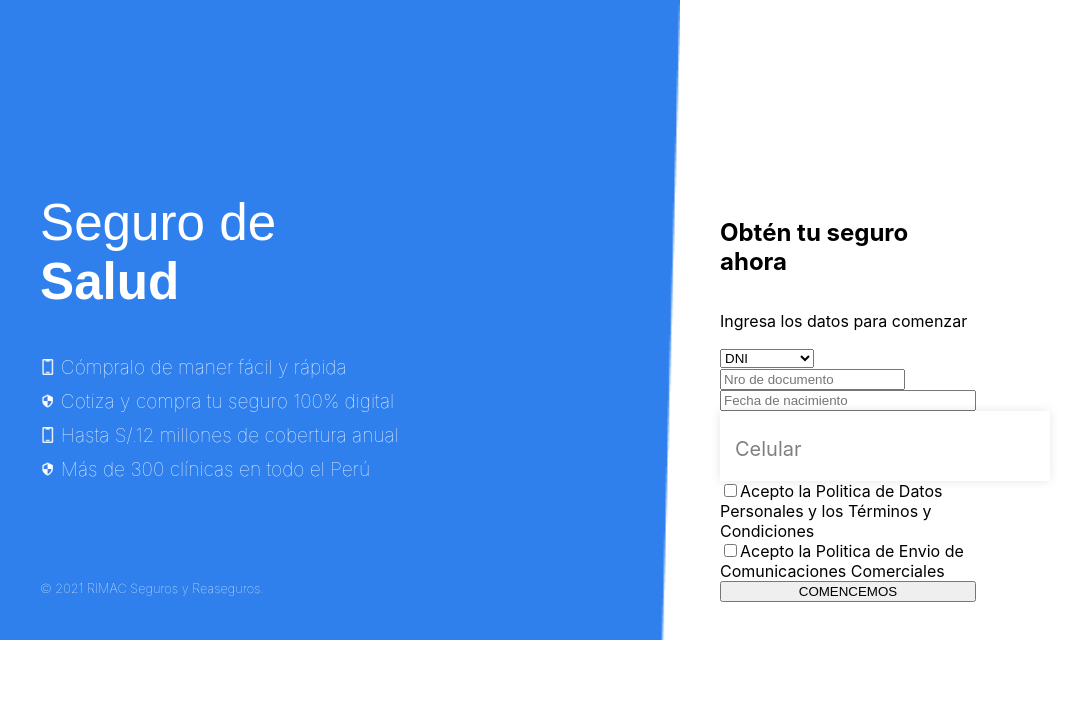
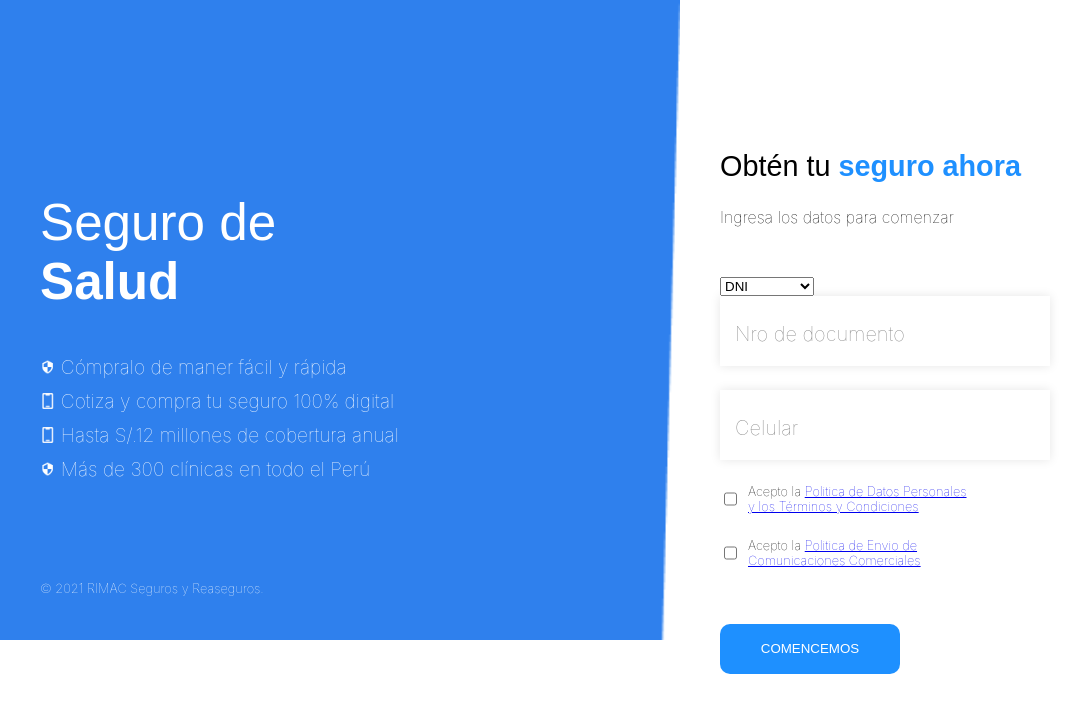
Before and after one commit to christopher77/cotizador, a React (Create React App) app: page / in a window 1280 px wide. Shown: the top 712 px of the page, without its empty margins (0-1085 px from the left). Built offline with nearby package versions, Linux system fonts and the light colour scheme.

Commit message:
Add simpleinput component

```diff
--- a/src/components/Description/Description.tsx
+++ b/src/components/Description/Description.tsx
@@ -9,11 +9,11 @@ const Description:FunctionComponent<{children?:ReactNode}>=({children})=>{
       <h1 className={styles.Description__title}>Seguro de <br></br><strong>Salud</strong></h1>
 
       <ul className={styles.Description__list}>
-        <li className={styles.list__item}><img className={styles.icono} src={mobile} alt="uno"/><span>
+        <li className={styles.list__item}><img className={styles.icono} src={shield} alt="uno"/><span>
           Cómpralo de maner fácil y rápida
           </span>
           </li>
-        <li className={styles.list__item}><img className={styles.icono} src={shield} alt="dos"/><span>Cotiza y compra tu seguro 100% digital</span></li>
+        <li className={styles.list__item}><img className={styles.icono} src={mobile} alt="dos"/><span>Cotiza y compra tu seguro 100% digital</span></li>
         <li className={styles.list__item}><img className={styles.icono} src={mobile} alt="tres"/><span>Hasta S/.12 millones de cobertura anual</span></li>
         <li className={styles.list__item}><img className={styles.icono} src={shield}alt="cuatro"/><span>Más de 300 clínicas en todo el Perú</span></li>
       </ul>
--- a/src/components/FormLogin/FormLogin.module.scss
+++ b/src/components/FormLogin/FormLogin.module.scss
@@ -1,62 +1,45 @@
-.user__info {
+.info__user {
 	display: flex;
 	flex-direction: column;
 	padding: 20px;
 	margin: 20px;
 	justify-content: center;
-	width: 20vw;
+	width: 25vw;
+	font-weight: lighter;
 }
 
-// .InputBox {
-// 	border-style: solid;
-// 	display: flex;
-// 	flex-direction: column;
-// 	justify-content: center;
-// 	border-radius: 100px;
+.info__title {
+	margin-bottom: 2rem;
+}
+.title {
+	font-size: 1.8rem;
+	font-family: Arial, Helvetica, sans-serif;
+	font-weight: lighter;
+}
 
-// 	&__value {
-// 		border: none;
+.darker {
+	font-weight: bold;
+	color: #1e90ff;
+}
+.start__button {
+	height: 50px;
+	width: 180px;
+	border-radius: 10px;
+	color: #fff;
+	background-color: #1e90ff;
+	border: none;
+	outline: none;
+	cursor: pointer;
+	margin-top: 2rem;
+}
+.terms__container {
+	display: flex;
+	font-size: 0.8rem;
+	margin-bottom: 1.5rem;
+	width: 20vw;
+	text-align: left;
+}
 
-// 		&__hover {
-// 			border-style: none;
-// 		}
-// 	}
-// }
-
-.wrapper {
-	width: 300px;
-	background: #fff;
-	padding: 15px;
-	box-shadow: 0px 0px 10px rgba(0, 0, 0, 0.1);
-
-	&__group {
-		height: 40px;
-		width: 100%;
-		position: relative;
-	}
-
-	&__input {
-		height: 100%;
-		width: 100%;
-		border-style: none;
-		font-size: 17px;
-		outline: none;
-	}
-
-	&__input:focus ~ label,
-	&__input:valid ~ label {
-		transform: translateY(-20px);
-		font-size: 15px;
-		padding-bottom: 7px;
-	}
-
-	&__label {
-		position: absolute;
-		bottom: 5px;
-		left: 0;
-		color: grey;
-		pointer-events: none;
-		transition: all 0.3s ease;
-		font-size: 20px;
-	}
+.terms {
+	margin-left: 0.5rem;
 }
--- a/src/components/FormLogin/FormLogin.tsx
+++ b/src/components/FormLogin/FormLogin.tsx
@@ -1,38 +1,60 @@
-import React from "react"
+import React from "react";
+import SimpleInput from "../SimpleInput/SimpleInput";
 import style from "./FormLogin.module.scss";
 
-function FormLogin(){
-
-  return(
-    <div className={style.user__info}>
-        <h2>Obtén tu seguro ahora</h2>
+const FormLogin: React.FC = () => {
+	const propsDNI = {
+		nombre: "Nro de documento",
+		tipo: "string",
+		max: 8,
+		width: 300,
+  };
+  const propsCelular = {
+		nombre: "Celular",
+		tipo: "string",
+		max: 9,
+		width: 300,
+	};
+	return (
+		<div className={style.info__user}>
+			<div className={style.info__title}>
+				<h2 className={style.title}>
+					Obtén tu <span className={style.darker}>seguro ahora</span>
+				</h2>
 				<p>Ingresa los datos para comenzar</p>
+			</div>
 			<div>
 				<select name="document" id="document">
 					<option value="dni">DNI</option>
 					<option value="passport">PASSPORT</option>
 					<option value="other">OTHER</option>
 				</select>
-          <input placeholder="Nro de documento"></input>
+				<SimpleInput {...propsDNI} />
 			</div>
-        <input placeholder="Fecha de nacimiento"></input>
-        <div className={style.wrapper}>
-          <div className={style.wrapper__group}>
-            <input className={style.wrapper__input} required/>
-            <label className={style.wrapper__label}>Celular</label>
+			{/* <SimpleInput
+      name={"Fecha de nacimiento"}
+      />*/}
+      <SimpleInput {...propsCelular} />
+			<div className={style.terms__container}>
+				<input type="checkbox" id="terminos" name="terminos" value="terminos" />
+				<label className={style.terms}>
+					Acepto la <a href="#">Politica de Datos Personales y los Términos y Condiciones</a>
+				</label>
 			</div>
+			<div className={style.terms__container}>
+				<input
+					type="checkbox"
+					id="comunicaciones"
+					name="comunicaciones"
+					value="comunicaciones"
+				/>
+				<label className={style.terms}>
+					Acepto la	<a href="#"> Politica de Envio de Comunicaciones Comerciales</a>
+				</label>
 			</div>
-        <div>
-          <input type="checkbox" id="terminos" name="terminos" value="terminos"/>
-          <label>Acepto la Politica de Datos Personales y los Términos y Condiciones</label>
+			<button className={style.start__button}>COMENCEMOS</button>
 		</div>
-        <div>
-          <input type="checkbox" id="comunicaciones" name="comunicaciones" value="comunicaciones"/>
-          <label>Acepto la Politica de Envio de Comunicaciones Comerciales</label>
-        </div>
-        <button>COMENCEMOS</button>
-      </div>
-  )
-}
+	);
+};
 
 export default FormLogin;
--- /dev/null
+++ b/src/components/SimpleInput/SimpleInput.module.scss
@@ -0,0 +1,38 @@
+.wrapper {
+	width: 300px;
+	background: #fff;
+	padding: 15px;
+	box-shadow: 0px 0px 10px rgba(0, 0, 0, 0.1);
+	margin-bottom: 1.5rem;
+
+	&__group {
+		height: 40px;
+		width: 100%;
+		position: relative;
+	}
+
+	&__input {
+		height: 100%;
+		width: 100%;
+		border-style: none;
+		font-size: 17px;
+		outline: none;
+	}
+
+	&__input:focus ~ label,
+	&__input:valid ~ label {
+		transform: translateY(-20px);
+		font-size: 15px;
+		padding-bottom: 7px;
+	}
+
+	&__label {
+		position: absolute;
+		bottom: 5px;
+		left: 0;
+		color: grey;
+		pointer-events: none;
+		transition: all 0.3s ease;
+		font-size: 20px;
+	}
+}
--- /dev/null
+++ b/src/components/SimpleInput/SimpleInput.tsx
@@ -0,0 +1,31 @@
+import React from "react";
+import style from "./SimpleInput.module.scss";
+
+type InputProps={
+  nombre:string,
+  tipo:string,//"number" or "string"
+  max:number,
+  width?:number,
+}
+
+const defaultProps={
+  nombre:"Pepito",
+  type:"string",
+  max:9,
+  width:300
+}
+
+ const SimpleInput:React.FC<InputProps>=(props)=>{
+	return (
+		<div className={style.wrapper}>
+			<div className={style.wrapper__group}>
+				<input className={style.wrapper__input} required max={props.max} type={props.tipo}/>
+				<label className={style.wrapper__label}>{props.nombre}</label>
+			</div>
+		</div>
+	);
+  }
+
+// SimpleInput.defaultProps = defaultProps;
+
+export default SimpleInput;
```
Also changed, not shown: 1 other file (tests, documents, lock files or other folders). Lines whose indentation alone changed are shown as unchanged.
